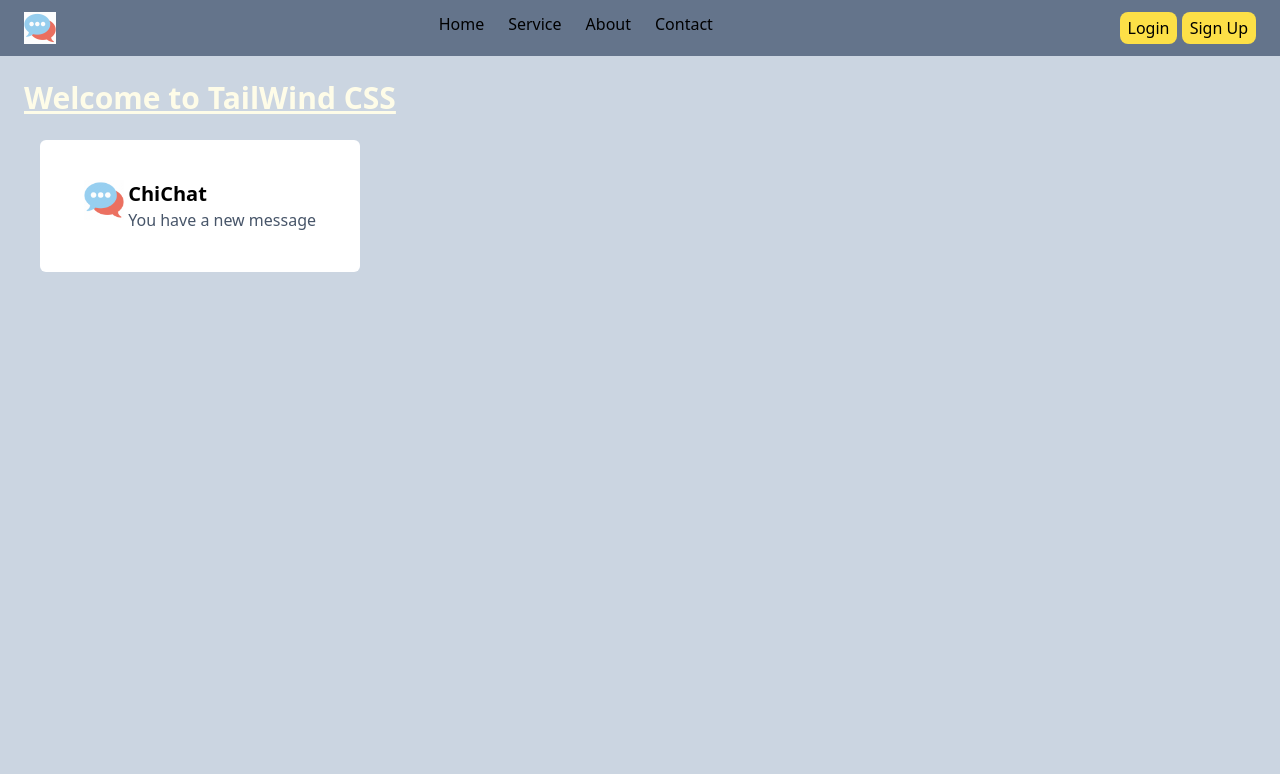
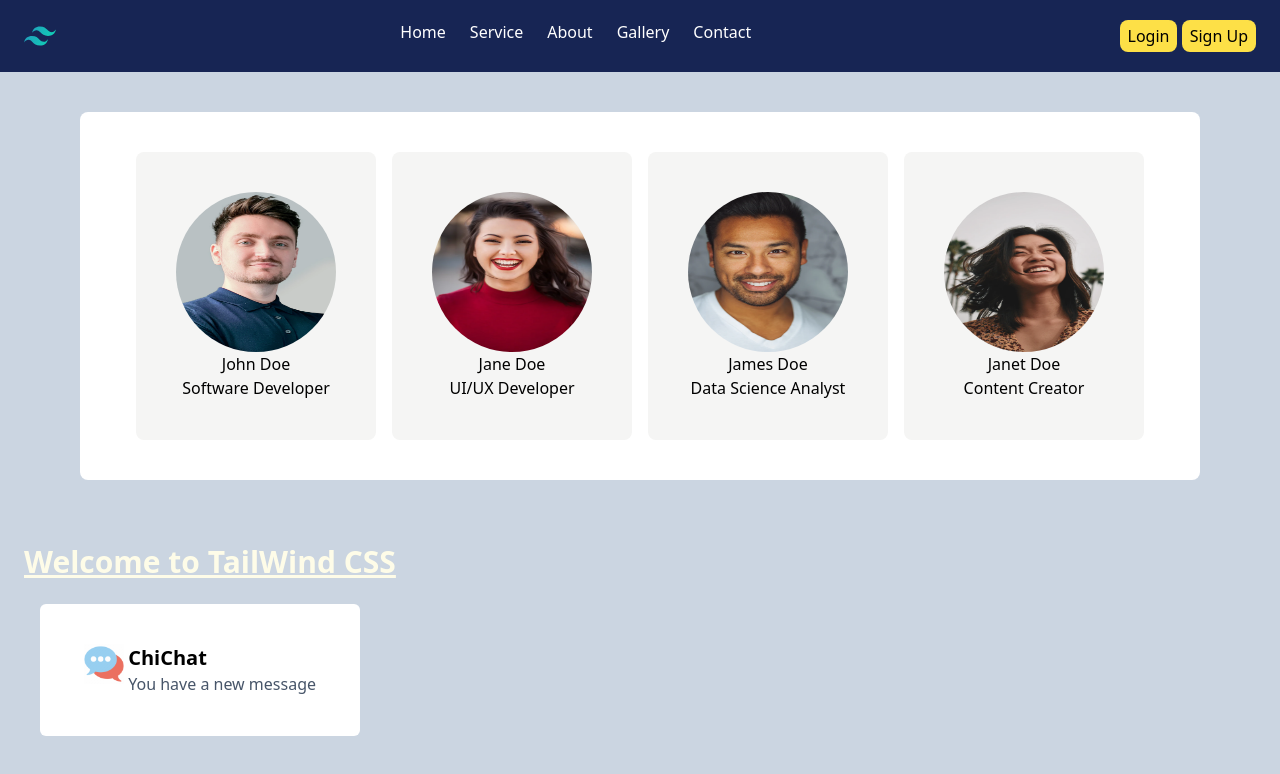
Before and after one commit to TettehSolomon/tailwind-app, a plain HTML site: page index.html in a window 1280 px wide. Drawn offline with nearby package versions, Linux system fonts and the light colour scheme.

Commit message:
created UI Avatar Cards with tailwind CSS

```diff
--- a/index.html
+++ b/index.html
@@ -5,21 +5,24 @@
     <meta name="viewport" content="width=device-width, initial-scale=1.0">
     <title>TailWind App</title>
 
+    <link rel="shortcut icon" href="./images/tailwindcss.svg" type="image/x-icon">
+
     <!-- TailWind CSS Link -->
     <script src="https://cdn.tailwindcss.com"></script>
 </head>
 <body class="bg-slate-300">
-    <header class="flex justify-between bg-slate-500 py-3 px-6">
+    <header class="flex justify-between bg-blue-950 py-5 px-6">
         <div>
-            <img class="w-8 h-8" src="./images/image-icon.jpg" alt="">
+            <img class="w-8 h-8" src="./images/tailwindcss.svg" alt="">
         </div>
 
         <nav>
-            <ul class="flex justify-between align-middle">
-                <li class="mr-6 hover:text-red-300"><a href="">Home</a></li>
-                <li class="mr-6"><a href="">Service</a></li>
-                <li class="mr-6"><a href="">About</a></li>
-                <li class="mr-6"><a href="">Contact</a></li>
+            <ul class="flex justify-between align-middle text-white">
+                <li class="mr-6 hover:text-amber-300"><a href="">Home</a></li>
+                <li class="mr-6 hover:text-amber-300"><a href="">Service</a></li>
+                <li class="mr-6 hover:text-amber-300"><a href="">About</a></li>
+                <li class="mr-6 hover:text-amber-300"><a href="">Gallery</a></li>
+                <li class="mr-6 hover:text-amber-300"><a href="">Contact</a></li>
             </ul>
         </nav>
 
@@ -28,6 +31,42 @@
             <button class="bg-yellow-300 py-1 px-2 rounded-lg">Sign Up</button>
         </div>
     </header>
+
+    <!-- <div style="border-radius: 5px; box-shadow: 2px 2px 2px 2px rgb(47, 47, 108); display:flex; padding: 20px; justify-content: center; align-items: center; margin: 40px 100px 40px 100px; background-color: #fff;"> -->
+
+    <div class="rounded-lg shadow-sky-500 flex p-10 justify-center items-center mx-20 my-10 bg-white">
+
+        <!-- <div style="margin: 30px; border: 1px solid orange; padding: 10px; border-radius: 5px;">
+            <img src="./images/photo1.png" style="width: 160px; height: 160px; border-radius: 100%;" alt="">
+            <h4 style="text-align: center;">John Doe</h4>
+        </div> -->
+
+        <div class="m-30 mx-2 bg-stone-100 p-10 rounded-lg hover:bg-orange-100 hover:text-sky-600 hover:font-bold">
+            <img src="./images/photo1.png" class="w-40 h-40 rounded-full" alt="image">
+            <h4 class="text-center">John Doe</h4>
+            <h5 class="text-center">Software Developer</h5>
+        </div>
+
+        <div class="m-30 mx-2 bg-stone-100 p-10 rounded-lg hover:bg-orange-100 hover:text-sky-600 hover:font-bold">
+            <img src="./images/photo2.png" class="w-40 h-40 rounded-full" alt="image">
+            <h4 class="text-center">Jane Doe</h4>
+            <h5 class="text-center">UI/UX Developer</h5>
+        </div>
+
+        <div class="m-30 mx-2 bg-stone-100 p-10 rounded-lg hover:bg-orange-100 hover:text-sky-600 hover:font-bold">
+            <img src="./images/photo3.png" class="w-40 h-40 rounded-full" alt="image">
+            <h4 class="text-center">James Doe</h4>
+            <h5 class="text-center">Data Science Analyst</h5>
+        </div>
+
+        <div class="m-30 mx-2 bg-stone-100 p-10 rounded-lg hover:bg-orange-100 hover:text-sky-600 hover:font-bold">
+            <img src="./images/photo4.png" class="w-40 h-40 rounded-full" alt="image">
+            <h4 class="text-center">Janet Doe</h4>
+            <h5 class="text-center">Content Creator</h5>
+        </div>
+    </div>
+
+
     <h1 class="text-3xl font-bold underline text-yellow-50 p-6">Welcome to TailWind CSS</h1>
 
     <div class="bg-white w-3/12 sm:w-full md:w-3/12 flex justify-between p-10 px-11 ml-10 rounded-md hover:bg-slate-300 hover:animate-spin hover:text-yellow-400 sm:flex-col md:flex-row">
```
Also changed, not shown: images/photo1.png (added), images/photo2.png (added), images/photo3.png (added), images/photo4.png (added), images/tailwindcss.svg (added).
